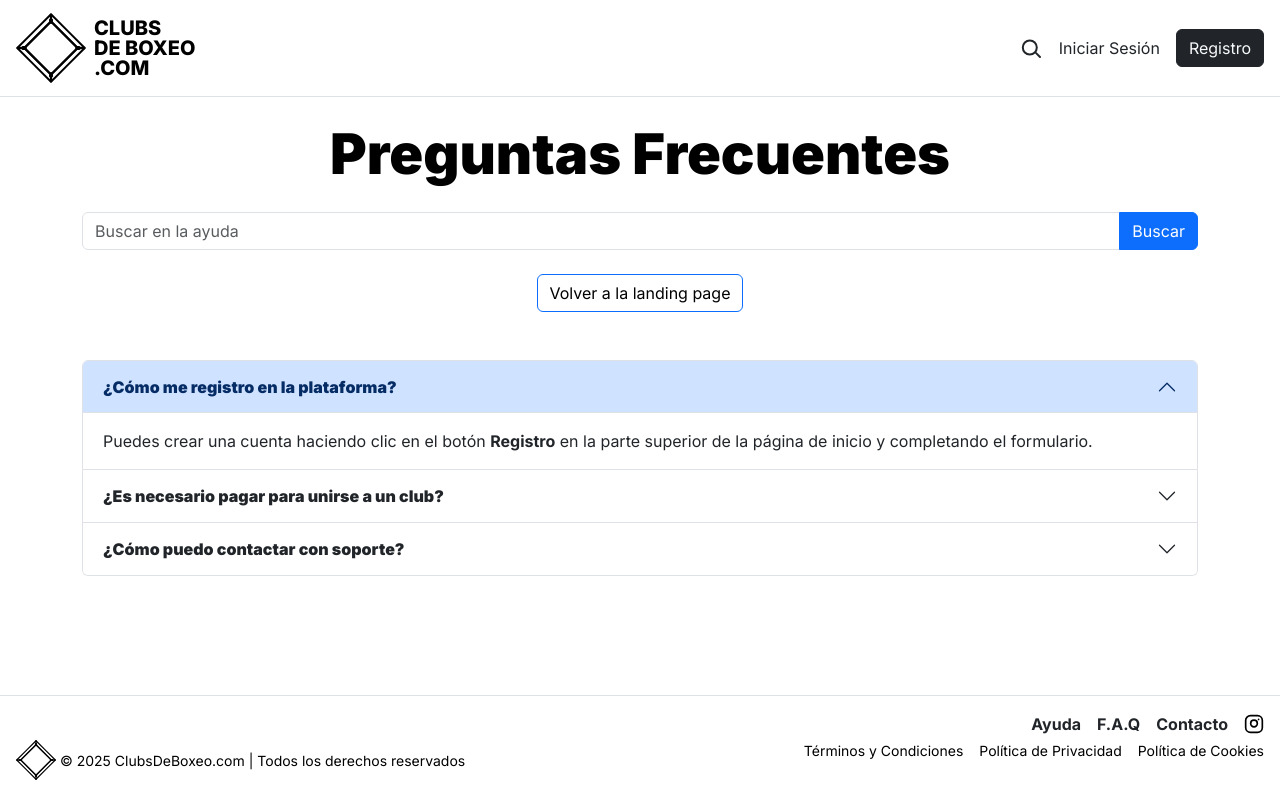
After one commit to karlosavakian/directorio, a Django app: page /ayuda/ in a window 1280 px wide. The commit adds this page. Run offline with Django 5.2, Linux system fonts and the light colour scheme; data comes from the database, SQL or seed files in the repository; some libraries are stand-ins or nearby versions.

Commit message:
Move FAQ to Ayuda page with search

```diff
--- a/apps/core/urls.py
+++ b/apps/core/urls.py
@@ -1,8 +1,9 @@
 # apps/core/urls.py
 from django.urls import path
-from .views import home
+from .views import home, ayuda
 
 urlpatterns = [
     path('', home, name='home'),
+    path('ayuda/', ayuda, name='ayuda'),
 
 ]
--- a/apps/core/views/public.py
+++ b/apps/core/views/public.py
@@ -7,3 +7,8 @@ def home(request):
     return render(request, 'core/home.html', {
         'search_query': search_query,
     })
+
+
+def ayuda(request):
+    """Display the help page with FAQs."""
+    return render(request, 'core/ayuda.html')
--- /dev/null
+++ b/templates/core/ayuda.html
@@ -0,0 +1,57 @@
+{% extends 'base.html' %}
+{% load static %}
+{% block body_class %}d-flex flex-column min-vh-100{% endblock %}
+{% block content %}
+<main class="flex-grow-1 py-4">
+    <div class="container">
+        <h1 class="text-center mb-4">Preguntas Frecuentes</h1>
+        <form method="get" action="{% url 'ayuda' %}" class="mb-4">
+            <div class="input-group">
+                <input type="text" name="q" class="form-control" placeholder="Buscar en la ayuda">
+                <button class="btn btn-primary" type="submit">Buscar</button>
+            </div>
+        </form>
+        <p class="text-center mb-5">
+            <a href="{% url 'home' %}" class="btn btn-outline-primary">Volver a la landing page</a>
+        </p>
+        <div class="accordion" id="faqAccordion">
+            <div class="accordion-item">
+                <h2 class="accordion-header" id="headingOne">
+                    <button class="accordion-button" type="button" data-bs-toggle="collapse" data-bs-target="#collapseOne" aria-expanded="true" aria-controls="collapseOne">
+                        ¿Cómo me registro en la plataforma?
+                    </button>
+                </h2>
+                <div id="collapseOne" class="accordion-collapse collapse show" aria-labelledby="headingOne" data-bs-parent="#faqAccordion">
+                    <div class="accordion-body">
+                        Puedes crear una cuenta haciendo clic en el botón <strong>Registro</strong> en la parte superior de la página de inicio y completando el formulario.
+                    </div>
+                </div>
+            </div>
+            <div class="accordion-item">
+                <h2 class="accordion-header" id="headingTwo">
+                    <button class="accordion-button collapsed" type="button" data-bs-toggle="collapse" data-bs-target="#collapseTwo" aria-expanded="false" aria-controls="collapseTwo">
+                        ¿Es necesario pagar para unirse a un club?
+                    </button>
+                </h2>
+                <div id="collapseTwo" class="accordion-collapse collapse" aria-labelledby="headingTwo" data-bs-parent="#faqAccordion">
+                    <div class="accordion-body">
+                        La inscripción en un club puede ser gratuita o de pago según cada institución. Consulta los detalles en el perfil de cada club antes de unirte.
+                    </div>
+                </div>
+            </div>
+            <div class="accordion-item">
+                <h2 class="accordion-header" id="headingThree">
+                    <button class="accordion-button collapsed" type="button" data-bs-toggle="collapse" data-bs-target="#collapseThree" aria-expanded="false" aria-controls="collapseThree">
+                        ¿Cómo puedo contactar con soporte?
+                    </button>
+                </h2>
+                <div id="collapseThree" class="accordion-collapse collapse" aria-labelledby="headingThree" data-bs-parent="#faqAccordion">
+                    <div class="accordion-body">
+                        Si tienes alguna duda o problema puedes escribirnos a <a href="mailto:soporte@clubsdeboxeo.com">soporte@clubsdeboxeo.com</a> y te responderemos lo antes posible.
+                    </div>
+                </div>
+            </div>
+        </div>
+    </div>
+</main>
+{% endblock %}
--- a/templates/partials/_footer.html
+++ b/templates/partials/_footer.html
@@ -11,8 +11,8 @@
 
             <!-- Enlaces principales -->
             <div class="col-md-10 d-flex justify-content-md-end justify-content-center text-center gap-3 flex-md-row flex-column">
-                <a class="text-dark fw-bold text-decoration-none" href="#">Ayuda</a>
-                <a class="text-dark fw-bold text-decoration-none" href="#">F.A.Q</a>
+                <a class="text-dark fw-bold text-decoration-none" href="{% url 'ayuda' %}">Ayuda</a>
+                <a class="text-dark fw-bold text-decoration-none" href="{% url 'ayuda' %}">F.A.Q</a>
                 <a class="text-dark fw-bold text-decoration-none" href="#">Contacto</a>
                 <a class="text-dark fw-bold text-decoration-none d-flex justify-content-center " href="#">
                     <img src="{% static 'img/instagram-icon.svg' %}" alt="Instagram">
```
Also changed, not shown: apps/core/tests.py (+7 -0 lines), apps/core/views.py (line endings or trailing spaces).
